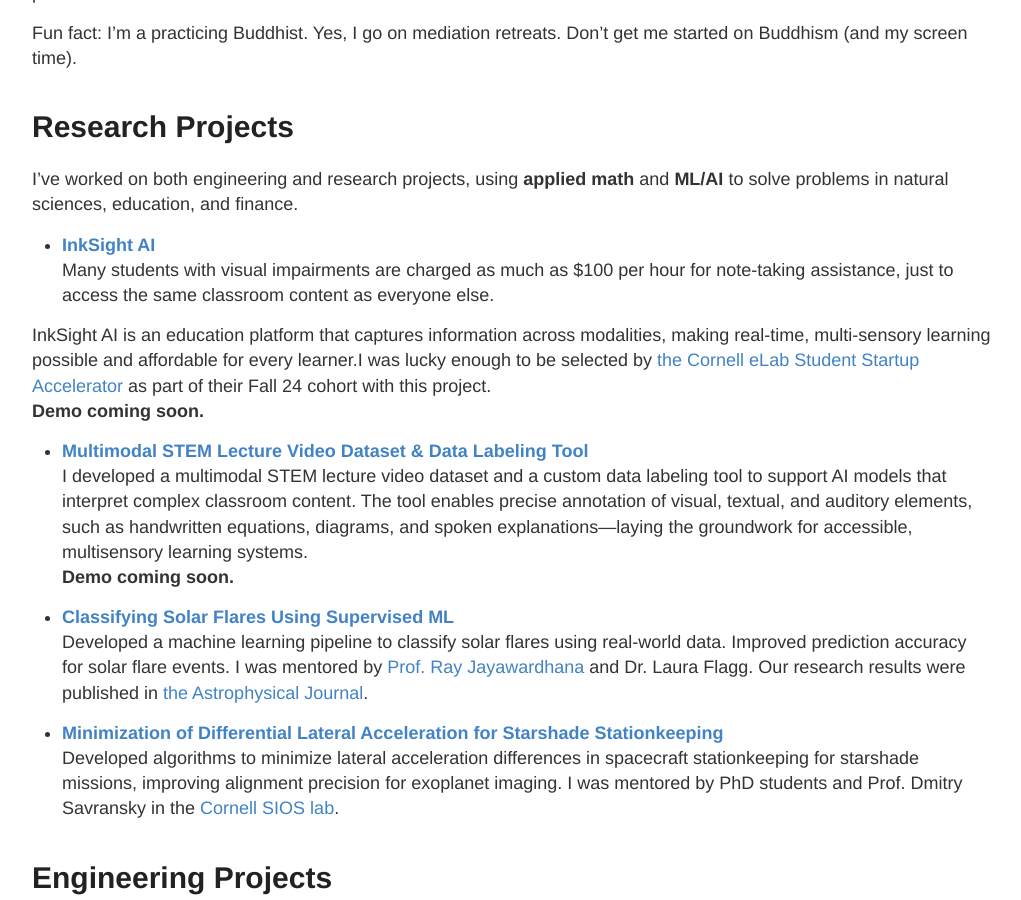
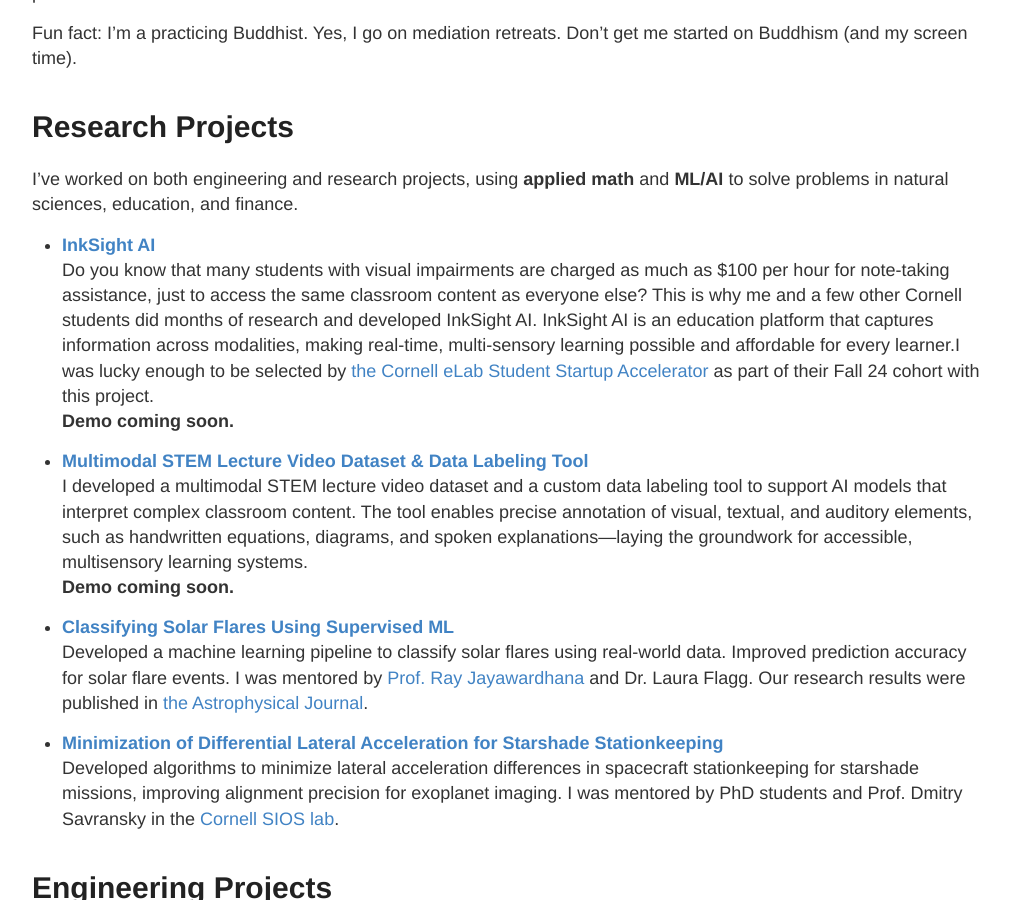
Before and after one commit to nicolehao34/nicolehao34.github.io, a Jekyll site: the page built from index.md, in a window 1280 px wide and 900 px high, scrolled down 478 px. Shown: the whole window, without its empty margins (128-1149 px from the left). Built offline with Jekyll 4.4.1, drawn with Linux system fonts in a browser that asks for light colours.

Commit message:
Update index.md

```diff
--- a/index.md
+++ b/index.md
@@ -18,9 +18,7 @@
 I’ve worked on both engineering and research projects, using **applied math** and **ML/AI** to solve problems in natural sciences, education, and finance.
 
 -  **[InkSight AI](https://github.com/Cornell-InkSight/InkSightMVP.git)** <br>
-Many students with visual impairments are charged as much as $100 per hour for note-taking assistance, just to access the same classroom content as everyone else.
-
-InkSight AI is an education platform that captures information across modalities, making real-time, multi-sensory learning possible and affordable for every learner.I was lucky enough to be selected by [the Cornell eLab Student Startup Accelerator](https://eship.cornell.edu/elab-welcomes-24-student-startup-teams-to-fall-cohort/) as part of their Fall 24 cohort with this project. <br>
+Do you know that many students with visual impairments are charged as much as $100 per hour for note-taking assistance, just to access the same classroom content as everyone else? This is why me and a few other Cornell students did months of research and developed InkSight AI. InkSight AI is an education platform that captures information across modalities, making real-time, multi-sensory learning possible and affordable for every learner.I was lucky enough to be selected by [the Cornell eLab Student Startup Accelerator](https://eship.cornell.edu/elab-welcomes-24-student-startup-teams-to-fall-cohort/) as part of their Fall 24 cohort with this project. <br>
 **Demo coming soon.**
 
 - **[Multimodal STEM Lecture Video Dataset & Data Labeling Tool](https://github.com/Cornell-InkSight/InkSight-DataLabeler.git)** <br>
```
